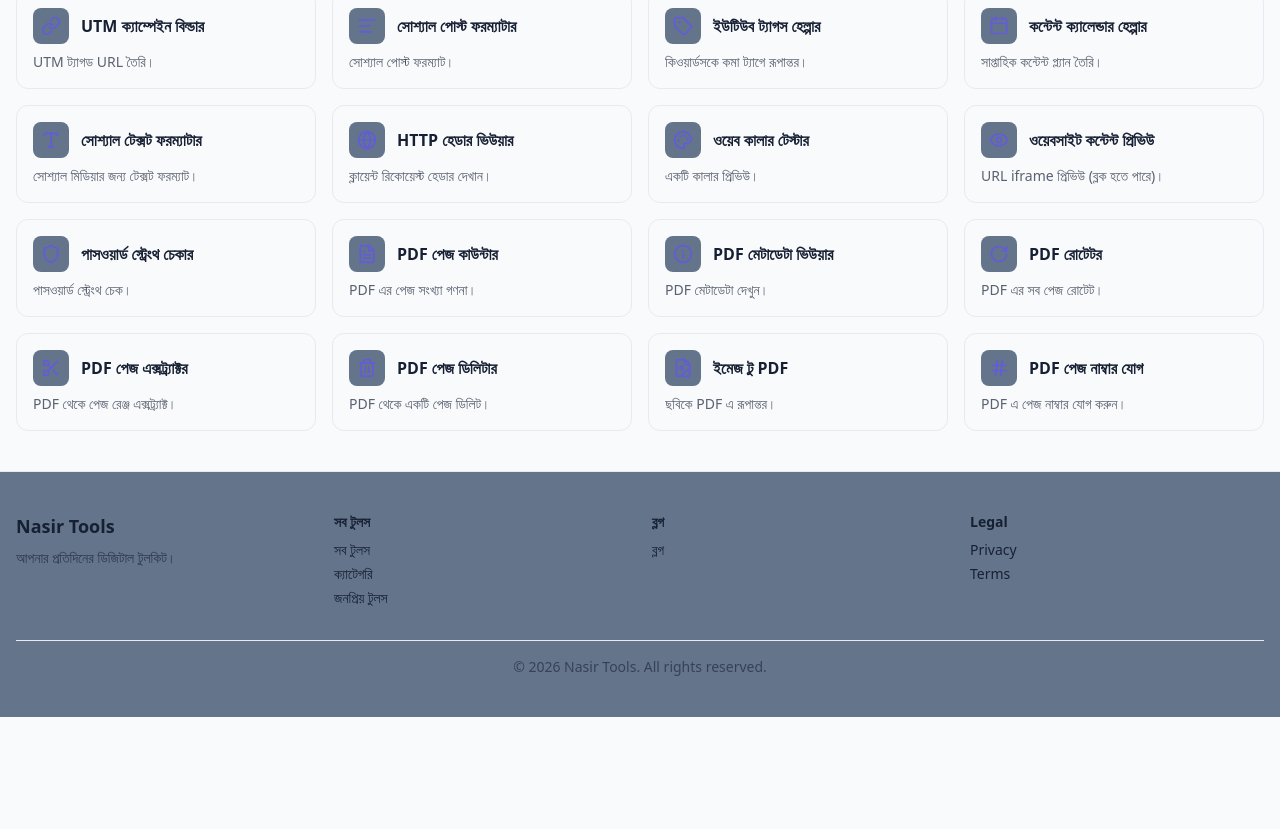
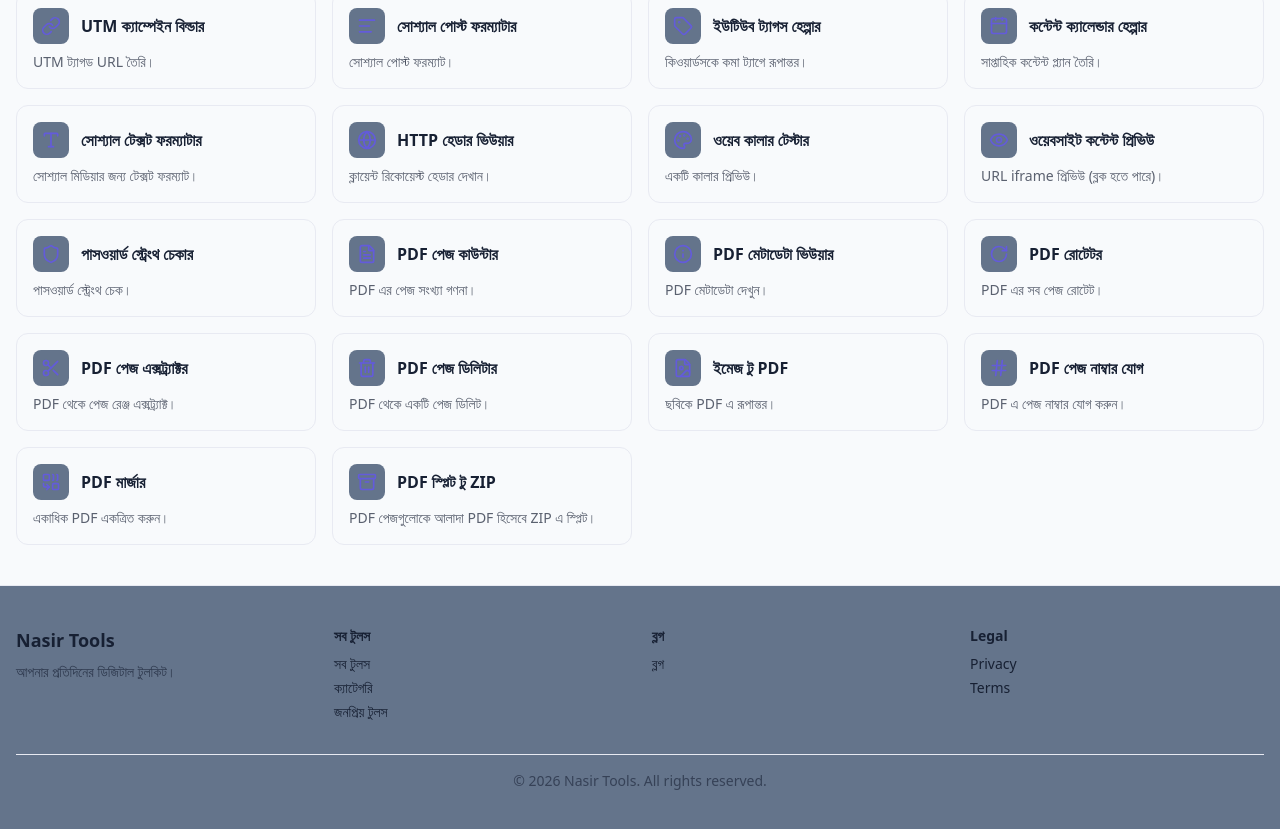
Before and after one commit to dipuakhando770/all-in-one-tool, a Next.js app: page /bn/tools in a window 1280 px wide. Shown: the part 4160-4989 px from the top of the page. Before the commit the page ends 4877 px from the top, so only its background shows below. Built offline with nearby package versions, Linux system fonts and the light colour scheme.

Commit message:
fix: eslint no-explicit-any and prefer-const in new code

```diff
--- a/src/lib/tools/types.ts
+++ b/src/lib/tools/types.ts
@@ -12,6 +12,7 @@ export type ToolField = {
   placeholder?: LocalizedText;
   options?: ToolFieldOption[];
   accept?: string;
+  multiple?: boolean;
   required?: boolean;
   min?: number;
   max?: number;
@@ -36,6 +37,7 @@ export type ToolDefinition = {
   icon: string;
   description: LocalizedText;
   inputSchema: ToolField[];
+  // eslint-disable-next-line @typescript-eslint/no-explicit-any
   run: (input: Record<string, any>, locale: Locale) => Promise<ToolResult> | ToolResult;
   seoTitle: LocalizedText;
   seoDescription: LocalizedText;
--- a/src/tools/extra.ts
+++ b/src/tools/extra.ts
@@ -178,7 +178,7 @@ export const extraTools: ToolDefinition[] = [
       if (to === "rgb") return { kind: "text", value: `rgb(${r}, ${g}, ${b})` };
       if (to === "hsl") {
         const rr=r/255, gg=g/255, bb=b/255; const max=Math.max(rr,gg,bb), min=Math.min(rr,gg,bb);
-        let h=0, s=0, l=(max+min)/2; const d=max-min;
+        let h=0, s=0; const l=(max+min)/2; const d=max-min;
         if (d!==0){ s=l>0.5?d/(2-max-min):d/(max+min); switch(max){case rr:h=(gg-bb)/d+(gg<bb?6:0);break;case gg:h=(bb-rr)/d+2;break;case bb:h=(rr-gg)/d+4;break;} h/=6; }
         return { kind: "text", value: `hsl(${Math.round(h*360)}, ${Math.round(s*100)}%, ${Math.round(l*100)}%)` };
       }
@@ -1200,7 +1200,7 @@ export const extraTools: ToolDefinition[] = [
     inputSchema: [{ name: "css", label: L("CSS", "CSS"), type: "textarea", required: true }],
     run: (input) => {
       const css = String(input.css || "");
-      let out = css.replace(/\s*\{\s*/g, " {\n  ").replace(/;\s*/g, ";\n  ").replace(/\s*\}\s*/g, "\n}\n");
+      const out = css.replace(/\s*\{\s*/g, " {\n  ").replace(/;\s*/g, ";\n  ").replace(/\s*\}\s*/g, "\n}\n");
       return { kind: "text", value: out.trim() };
     },
     seoTitle: L("CSS Formatter", "CSS ফরম্যাটার"),
@@ -1217,7 +1217,7 @@ export const extraTools: ToolDefinition[] = [
     inputSchema: [{ name: "js", label: L("JavaScript", "JavaScript"), type: "textarea", required: true }],
     run: (input) => {
       const js = String(input.js || "");
-      let out = js.replace(/;/g, ";\n").replace(/\{/g, " {\n").replace(/\}/g, "\n}\n");
+      const out = js.replace(/;/g, ";\n").replace(/\{/g, " {\n").replace(/\}/g, "\n}\n");
       return { kind: "text", value: out.trim() };
     },
     seoTitle: L("JavaScript Formatter", "JavaScript ফরম্যাটার"),
--- a/src/tools/more.ts
+++ b/src/tools/more.ts
@@ -322,7 +322,7 @@ export const moreTools: ToolDefinition[] = [
         const re = new RegExp(String(input.pattern), String(input.flags || "g"));
         const matches = String(input.text || "").match(re);
         return { kind: "text", value: matches ? matches.join("\n") : "No matches" };
-      } catch (e: any) { return { kind: "text", value: `Error: ${e.message}` }; }
+      } catch (e) { return { kind: "text", value: `Error: ${(e as Error).message}` }; }
     },
     seoTitle: L("Regex Tester", "রেজেক্স টেস্টার"),
     seoDescription: L("Test regex.", "রেজেক্স টেস্ট।"),
--- a/src/tools/pdf.ts
+++ b/src/tools/pdf.ts
@@ -1,6 +1,7 @@
 import type { ToolDefinition } from "@/lib/tools/types";
 import type { Locale } from "@/lib/i18n";
 import { PDFDocument } from "pdf-lib";
+import JSZip from "jszip";
 
 const L = (en: string, bn: string): Record<Locale, string> => ({ en, bn });
 const LI = (en: string[], bn: string[]): Record<Locale, string[]> => ({ en, bn });
@@ -68,7 +69,7 @@ export const pdfTools: ToolDefinition[] = [
       if (!file) return { kind: "text", value: "No file" };
       const pdf = await PDFDocument.load(await fileToBytes(file));
       const deg = Number(input.degrees) || 90;
-      pdf.getPages().forEach((p) => p.setRotation({ type: "degrees", angle: (p.getRotation().angle + deg) % 360 } as any));
+      pdf.getPages().forEach((p) => p.setRotation({ type: "degrees", angle: (p.getRotation().angle + deg) % 360 } as any)); // eslint-disable-line @typescript-eslint/no-explicit-any
       const out = await pdf.save();
       return { kind: "file", value: await pdfToDataUrl(out), filename: "rotated.pdf", mime: "application/pdf" };
     },
@@ -176,4 +177,54 @@ export const pdfTools: ToolDefinition[] = [
     instructions: LI(["Upload PDF."], ["PDF আপলোড করুন।"]),
     faqs: [], related: [],
   },
+  {
+    id: "pdf-merger", slug: "pdf-merger", category: "pdf", icon: "Combine",
+    name: L("PDF Merger", "PDF মার্জার"),
+    description: L("Merge multiple PDFs into one.", "একাধিক PDF একত্রিত করুন।"),
+    inputSchema: [{ name: "files", label: L("PDFs", "PDFs"), type: "file", accept: "application/pdf", required: true, multiple: true }],
+    run: async (input) => {
+      const files = (input.files as File[]) || [];
+      if (!files.length) return { kind: "text", value: "No files" };
+      const out = await PDFDocument.create();
+      for (const f of files) {
+        const src = await PDFDocument.load(await fileToBytes(f));
+        const pages = await out.copyPages(src, src.getPageIndices());
+        pages.forEach((p) => out.addPage(p));
+      }
+      const bytes = await out.save();
+      return { kind: "file", value: await pdfToDataUrl(bytes), filename: "merged.pdf", mime: "application/pdf" };
+    },
+    seoTitle: L("PDF Merger", "PDF মার্জার"),
+    seoDescription: L("Merge PDFs.", "PDF মার্জ।"),
+    keywords: ["pdf merger"],
+    instructions: LI(["Select multiple PDFs."], ["একাধিক PDF নির্বাচন করুন।"]),
+    faqs: [], related: [],
+  },
+  {
+    id: "pdf-split-to-zip", slug: "pdf-split-to-zip", category: "pdf", icon: "Archive",
+    name: L("PDF Split to ZIP", "PDF স্প্লিট টু ZIP"),
+    description: L("Split PDF pages into separate PDFs in a ZIP.", "PDF পেজগুলোকে আলাদা PDF হিসেবে ZIP এ স্প্লিট।"),
+    inputSchema: [{ name: "file", label: L("PDF", "PDF"), type: "file", accept: "application/pdf", required: true }],
+    run: async (input) => {
+      const file = input.file as File;
+      if (!file) return { kind: "text", value: "No file" };
+      const src = await PDFDocument.load(await fileToBytes(file));
+      const zip = new JSZip();
+      for (let i = 0; i < src.getPageCount(); i++) {
+        const out = await PDFDocument.create();
+        const [p] = await out.copyPages(src, [i]);
+        out.addPage(p);
+        const bytes = await out.save();
+        zip.file(`page-${i + 1}.pdf`, bytes);
+      }
+      const blob = await zip.generateAsync({ type: "blob" });
+      const url = await new Promise<string>((resolve) => { const r = new FileReader(); r.onload = () => resolve(String(r.result)); r.readAsDataURL(blob); });
+      return { kind: "file", value: url, filename: "pages.zip", mime: "application/zip" };
+    },
+    seoTitle: L("PDF Split to ZIP", "PDF স্প্লিট টু ZIP"),
+    seoDescription: L("Split PDF to ZIP.", "PDF স্প্লিট টু ZIP।"),
+    keywords: ["pdf split zip"],
+    instructions: LI(["Upload PDF."], ["PDF আপলোড করুন।"]),
+    faqs: [], related: [],
+  },
 ];
```
